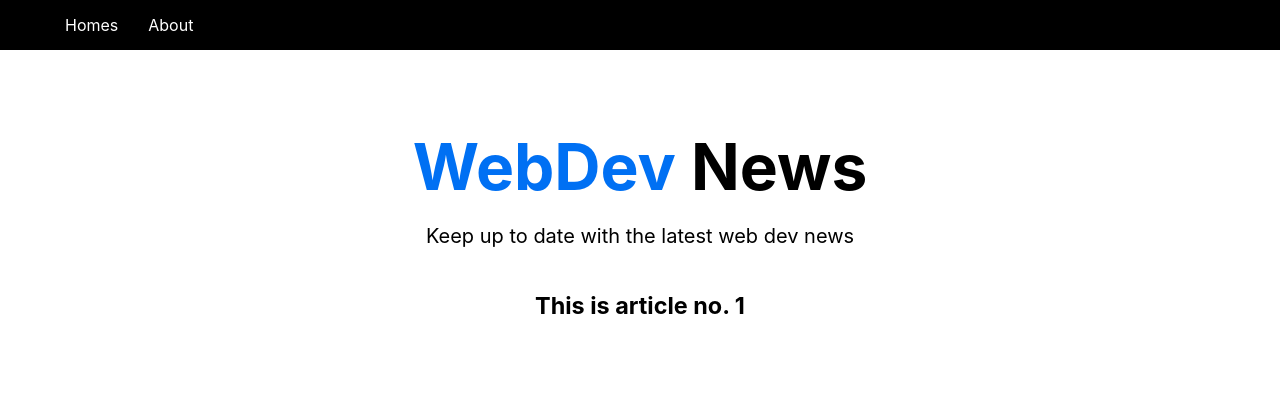
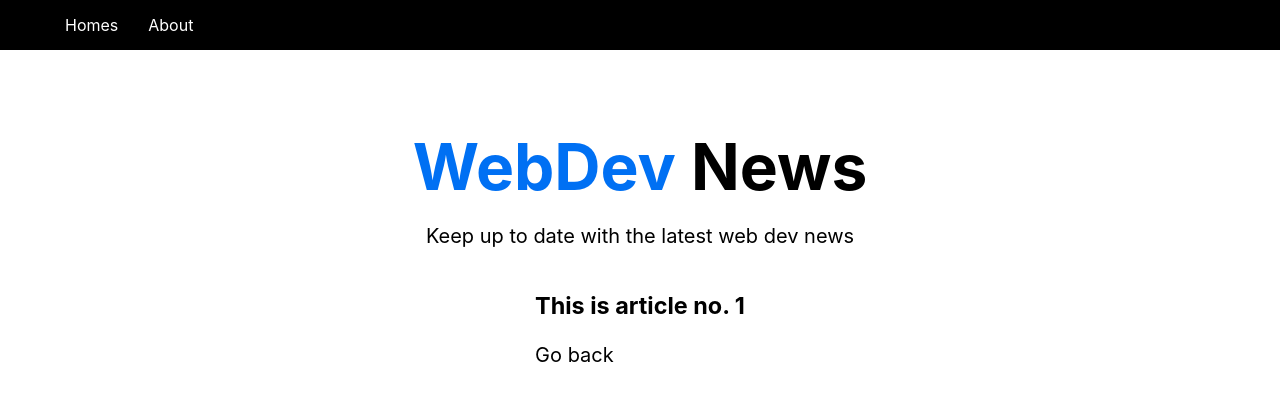
Before and after one commit to smamat/nextdepaz, a Next.js app: page /article/1 in a window 1280 px wide. Shown: the top 400 px of the page. Built offline with nearby package versions, Linux system fonts and the light colour scheme.

Commit message:
Added go back button

```diff
--- a/pages/article/[id]/index.js
+++ b/pages/article/[id]/index.js
@@ -8,6 +8,7 @@ const article = ({ article }) => {
   return (
     <div>
       <h3>This is article no. {id}</h3>
+      <Link href="/">Go back</Link>
     </div>
   )
 
```
